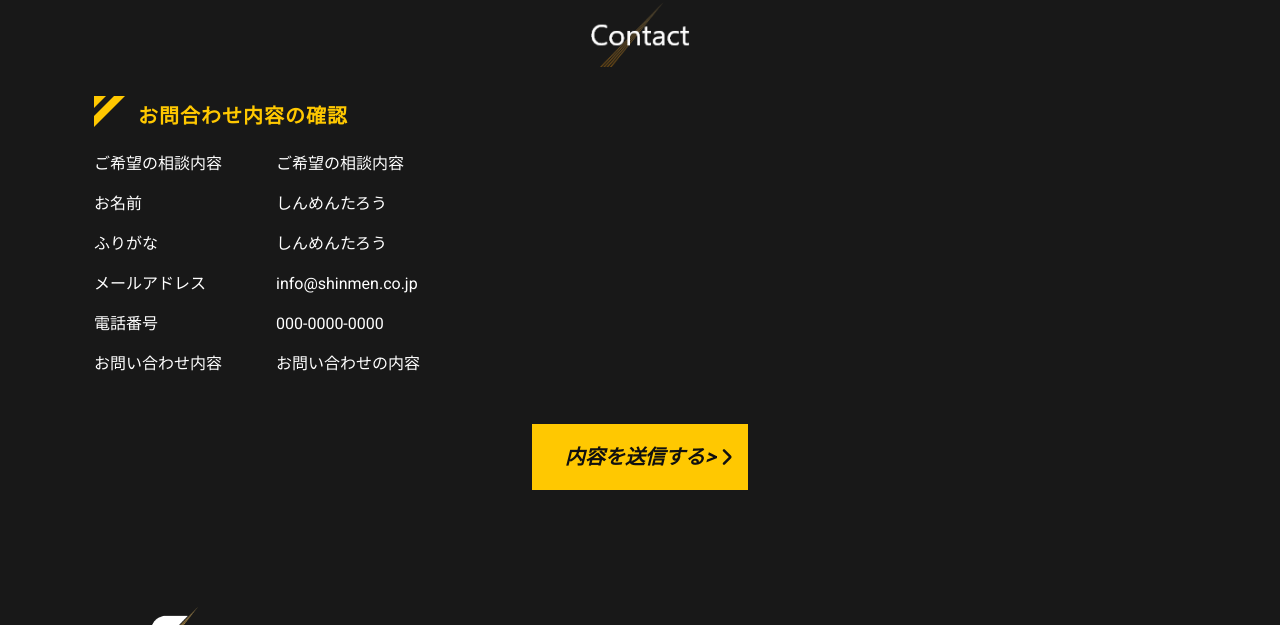
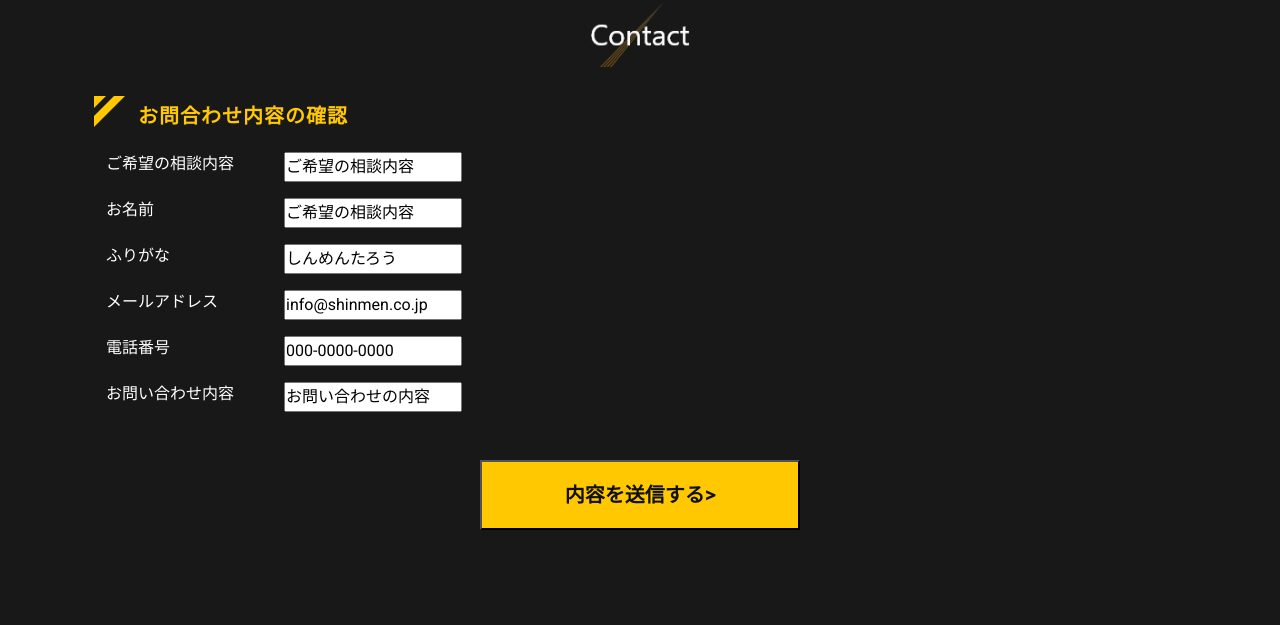
Before and after one commit to tkst7016/shinmen_html, a plain HTML site: page contact/tech-index.html in a window 1280 px wide. Shown: the part 122-747 px from the top of the page. Drawn offline with nearby package versions, Linux system fonts and the light colour scheme.

Commit message:
contactページ等のaタグをbuttonタグ、必要な部分にinputを追加

```diff
--- a/assets/css/style.scss
+++ b/assets/css/style.scss
@@ -178,6 +178,7 @@ p {
 }
 
 .view-more a,
+.view-more button,
 .page-link a,
 .button-link a {
     position: relative;
@@ -223,7 +224,7 @@ p {
 
 @media screen and (max-width: 991px) {
 
-    .view-more a,
+    . a,
     .page-link a,
     .button-link a {
         font-size: 16px;
--- a/contact/tech-index.html
+++ b/contact/tech-index.html
@@ -90,35 +90,37 @@
                         <h2 class="section-title">お問合わせ内容の確認</h2>
                       </div>
                       <div class="row">
+                        <form action="">
                           <div class="container-fluid">
                             <div class="row mb-3 g-0">
                               <p class="col-12 col-sm-2">ご希望の相談内容</p>
-                            <p class="col-12 col-sm-2">ご希望の相談内容</p>
+                              <input class="col-12 col-sm-2" readonly value="ご希望の相談内容">
                             </div>
                             <div class="row mb-3 g-0">
                               <p class="col-12 col-sm-2">お名前</p>
-                            <p class="col-12 col-sm-2">しんめんたろう</p>
+                              <input class="col-12 col-sm-2" readonly value="ご希望の相談内容">
                             </div>
                             <div class="row mb-3 g-0">
                               <p class="col-12 col-sm-2">ふりがな</p>
-                            <p class="col-12 col-sm-2">しんめんたろう</p>
+                              <input class="col-12 col-sm-2" readonly value="しんめんたろう">
                             </div>
                             <div class="row mb-3 g-0">
                               <p class="col-12 col-sm-2">メールアドレス</p>
-                            <p class="col-12 col-sm-2">info@shinmen.co.jp</p>
+                              <input class="col-12 col-sm-2" readonly value="info@shinmen.co.jp">
                             </div>
                             <div class="row mb-3 g-0">
                               <p class="col-12 col-sm-2">電話番号</p>
-                            <p class="col-12 col-sm-2">000-0000-0000</p>
+                              <input class="col-12 col-sm-2" readonly value="000-0000-0000">
                             </div>
                             <div class="row mb-3 g-0">
                               <p class="col-12 col-sm-2">お問い合わせ内容</p>
-                            <p class="col-12 col-sm-2">お問い合わせの内容</p>
+                              <input class="col-12 col-sm-2" readonly value="お問い合わせの内容">
                             </div>
                           </div>
                           <div class="view-more text-center">
-                          <a href="tech-index.html">内容を送信する<span class="right-arrow">&gt;</span></a>
+                            <button href="tech-index.html">内容を送信する<span class="right-arrow">&gt;</span></button>
                           </div>
+                        </form>
                       </div>
                     </div>
                   </div>
```
Also changed, not shown: contact/index.html (+1 -1 lines), assets/css/style.css. Lines whose indentation alone changed are shown as unchanged.
